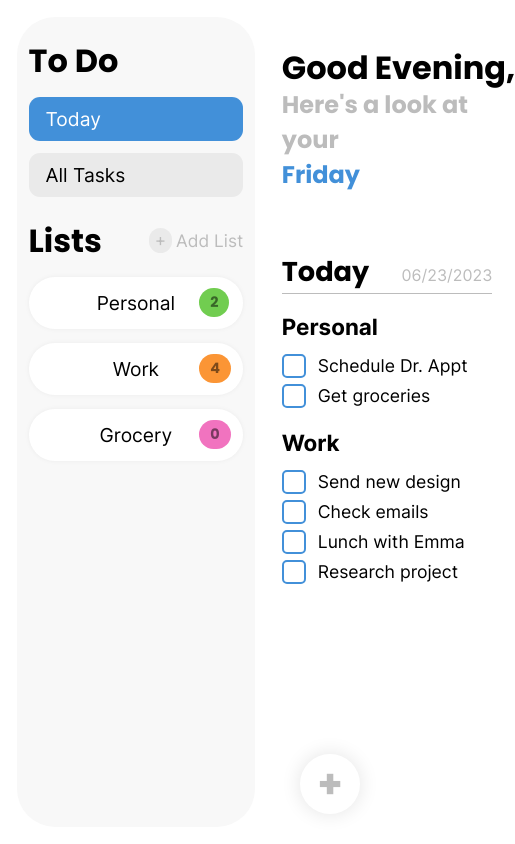
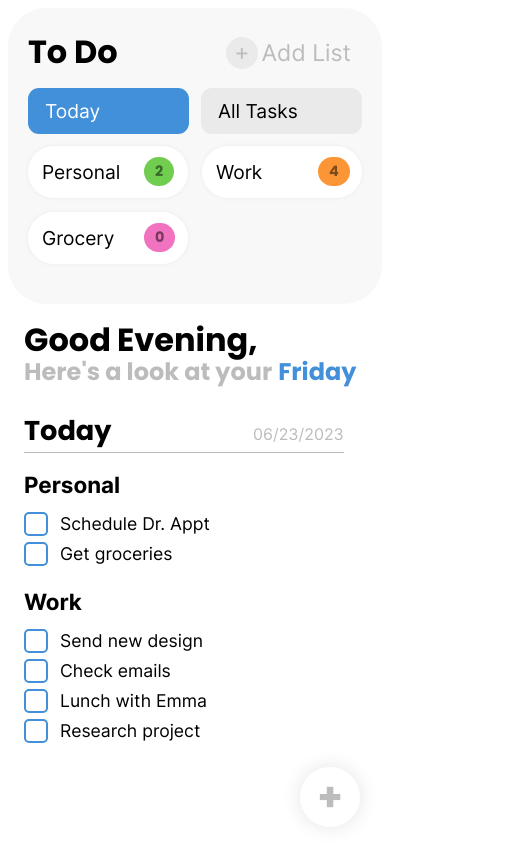
Before and after one commit to paigebraun/todo-list, a website built with webpack: page dist/index.html in a window 390 px wide. Shown: the whole page, 515 px wide, since content can reach past the window. Built offline with nearby package versions, Linux system fonts and the light colour scheme.

Commit message:
Make responsive for mobile

```diff
--- a/src/styles.css
+++ b/src/styles.css
@@ -34,6 +34,7 @@ body {
     margin: 2vh;
     height: 96vh;
     min-width: 238px;
+    overflow-y: auto;
 }
 
 .todo-list,
@@ -67,6 +68,7 @@ body {
 
 .tasksOnly {
     margin-top: 3vh;
+    padding: 5px 0px;
 }
 
 .todo-list > .selected {
@@ -90,6 +92,7 @@ button {
     flex-direction: column;
     text-align: center;
     gap: 14px;
+    padding-bottom: 20px;
 }
 
 .listButton {
@@ -149,6 +152,8 @@ button {
 
 .right {
     margin-left: 10px;
+    overflow-y: auto;
+    max-height: 98vh;
 }
 
 .greeting {
@@ -200,7 +205,7 @@ button {
     margin: 0px;
 }
 
-.taskArea {
+.tasksArea {
     display: flex;
     flex-direction: column;
 }
@@ -631,3 +636,126 @@ label span {
 input[type="radio"]:checked + label > span > .colorSelected {
     display: block;
 }
+
+/* Mobile and tablet sizing */
+
+@media screen and (max-width: 675px) {
+    #container {
+        flex-direction: column;
+    }
+
+    .left {
+        display: flex;
+        height: auto;
+        width: auto;
+        flex-direction: column;
+        margin: 1vh;
+    }
+
+    .listContainer > h3 {
+        display: none;
+    }
+
+    .todo-list > h3 {
+        grid-area: h3;
+    }
+
+    .today {
+        grid-area: today;
+    }
+
+    .allTasks {
+        grid-area: allTasks;
+    }
+
+    .todo-list {
+        display: grid;
+        grid-template-columns: 1fr 1fr;
+        grid-template-rows: 1.5fr 1fr;
+        grid-template-areas: "h3 . " "today allTasks";
+        margin: 0px 5vw;
+    }
+
+    .lists {
+        margin: 0px 5vw;
+        margin-bottom: 20px;
+    }
+
+    .listBtns {
+        display: grid;
+        grid-template-columns: 1fr 1fr;
+        text-align: left;
+    }
+
+    #addBtn {
+        font-size: 1.2em;
+        position: absolute;
+        right: 10vw;
+        top: 2vh;
+    }
+
+    .plus {
+        padding: 1px 8px 3px 8px;
+    }
+
+    .greetingTop > h1 {
+        margin-top: 4px;
+    }
+
+    .greetingBottom > h2 {
+        margin: -5px 0px;
+    }
+
+    .right {
+        margin: 0px 24px 44px 24px;
+    }
+
+    .header {
+        width: 82vw;
+        margin-top: 3vh;
+    }
+
+    #addTaskBtn {
+        position: fixed;
+        bottom: 2vh;
+    }
+
+    #newList,
+    #newTask,
+    #editTask {
+        min-width: 295px;
+    }
+
+    .colorLabel {
+        grid-area: colorLabel;
+    }
+
+    #colors {
+        grid-area: colors;
+        gap: 3px;
+    }
+
+    .newListBottom > .addCancel {
+        grid-area: addCancel;
+        margin-left: 83px;
+    }
+
+    .newListBottom {
+        display: grid;
+        grid-template-columns: 1fr 2fr;
+        grid-template-areas: "colorLabel colors" ". addCancel";
+
+    }
+
+    .newTaskBottom,
+    .editTaskBottom {
+        align-items: start;
+        justify-content: left;
+        flex-direction: column;
+    }
+
+    .newTaskBottom > .addCancel
+    .editTaskBottom > .addCancel {
+        margin-left: 155px;
+    }
+}
```
Also changed, not shown: dist/main.js.
